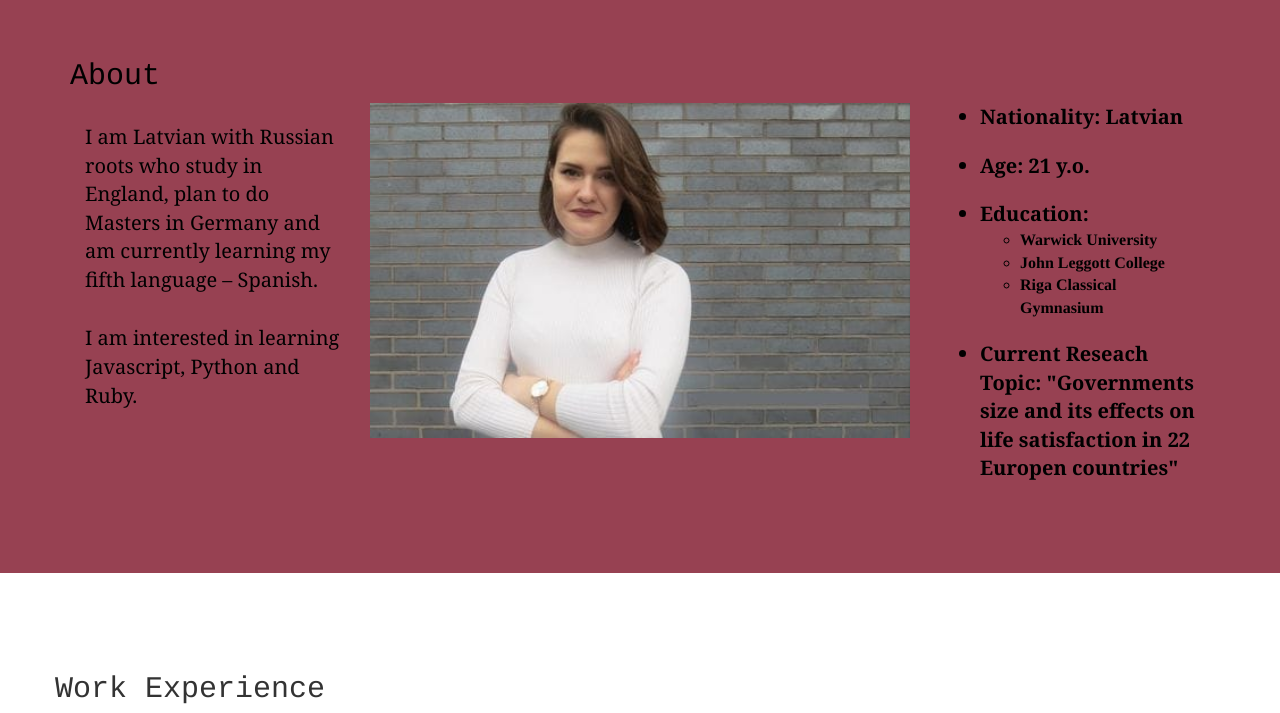
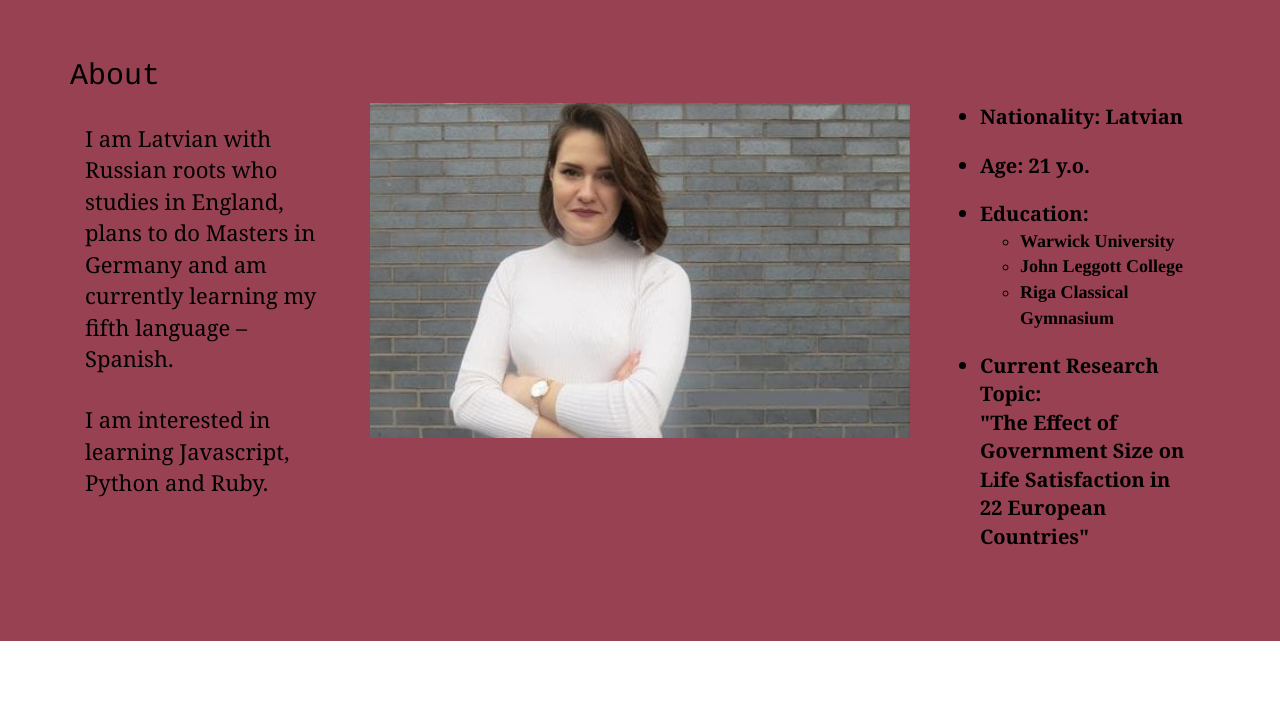
Before and after one commit to mariaplotnikova/mariaplotnikova.github.io, a plain HTML site: page index.html in a window 1280 px wide. Shown: the part 840-1553 px from the top of the page. Drawn offline with nearby package versions, Linux system fonts and the light colour scheme; grey boxes are pictures that could not be loaded.

Commit message:
Add files via upload

```diff
--- a/css/styles.css
+++ b/css/styles.css
@@ -55,7 +55,7 @@ section{
 }
 .font-about2{
 	font-family: georgia;
-	font-size: 20px;
+	font-size: 22px;
 }
 .font-nationality{
 	font-family: times
@@ -114,3 +114,11 @@ h4{
 .margins-extracurric{
 	margin-bottom: 20px;
 }
+
+.font-rtopic{
+	font-family: georgia;
+	font-size: 20px;
+}
+.font-educ{
+	font-size: 18px;
+}
--- a/index.html
+++ b/index.html
@@ -54,7 +54,7 @@
 						<h2 class="header-page black">About</h2>
 						<div class="col-md-3">
 						<br>
-						<p class="font-about2 black"> I am Latvian with Russian roots who study in England, plan to do Masters in Germany and am currently learning my fifth language – Spanish.
+						<p class="font-about2 black"> I am Latvian with Russian roots who studies in England, plans to do Masters in Germany and am currently learning my fifth language – Spanish.
 						</p>
 						<br>
 						<p class="font-about2 black"> I am interested in learning Javascript, Python and Ruby.
@@ -73,16 +73,17 @@
 							<br>
 							<li class="font-about black"> Education:
 								<ul>
-									<li>Warwick University
+									<li class="font-educ">Warwick University
 									</li>
-									<li>John Leggott College
+									<li class="font-educ">John Leggott College
 									</li>
-									<li> Riga Classical Gymnasium
+									<li class="font-educ"> Riga Classical Gymnasium
 									</li>
 								</ul>
 							</li>
 							<br>
-							<li class="font-about black"> Current Reseach Topic: "Governments size and its effects on life satisfaction in 22 Europen countries"
+							<li class="font-about black"> Current Research Topic:
+								<p class="font-rtopic">"The Effect of Government Size on Life Satisfaction in 22 European Countries"</p>
 							</li>
 						</ul>
 					</div>
@@ -210,7 +211,7 @@
 						<br>
 						<b> LANGUAGES
 						<ul>
-							<li> Russian, Latvian – Fluent, English (C2), German (B2), Spanish (A2+)
+							<li> Russian, Latvian – Fluent, English (C2), German (B2), Spanish (B1)
 							</li>
 						</ul>
 						<br>
```
